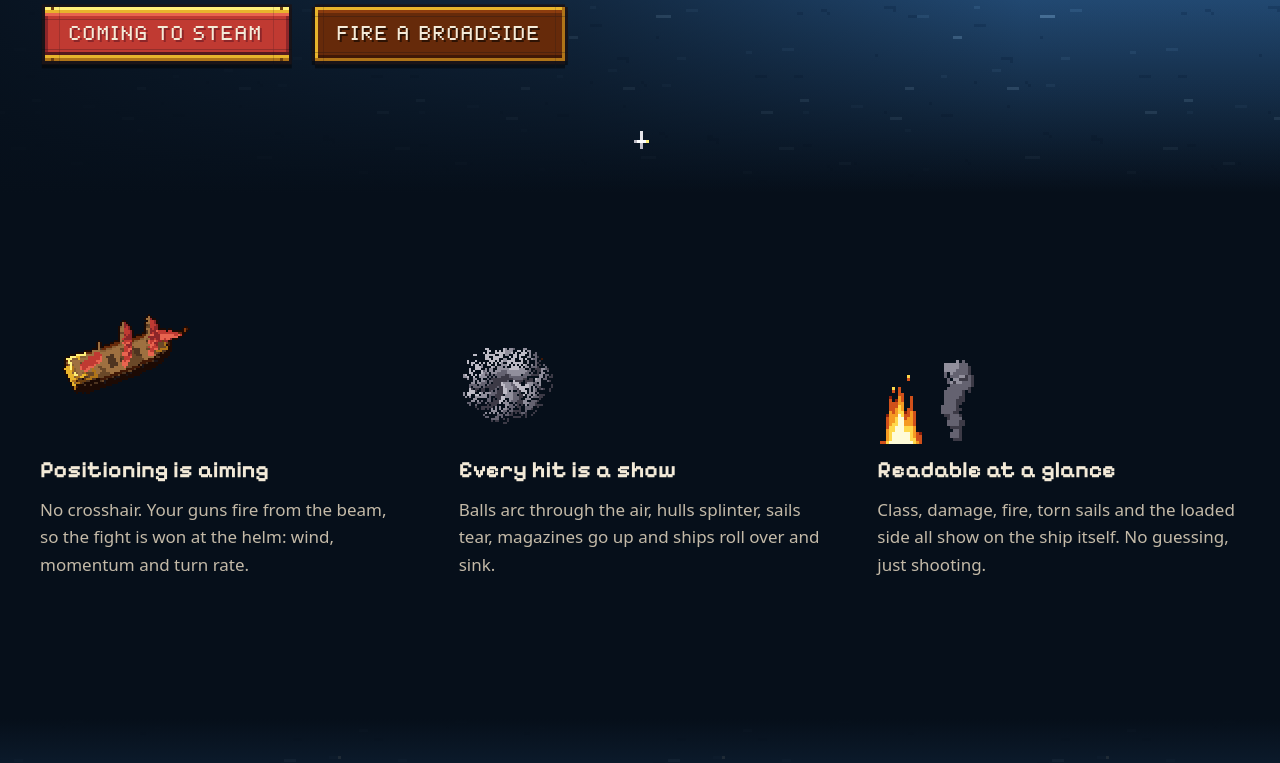
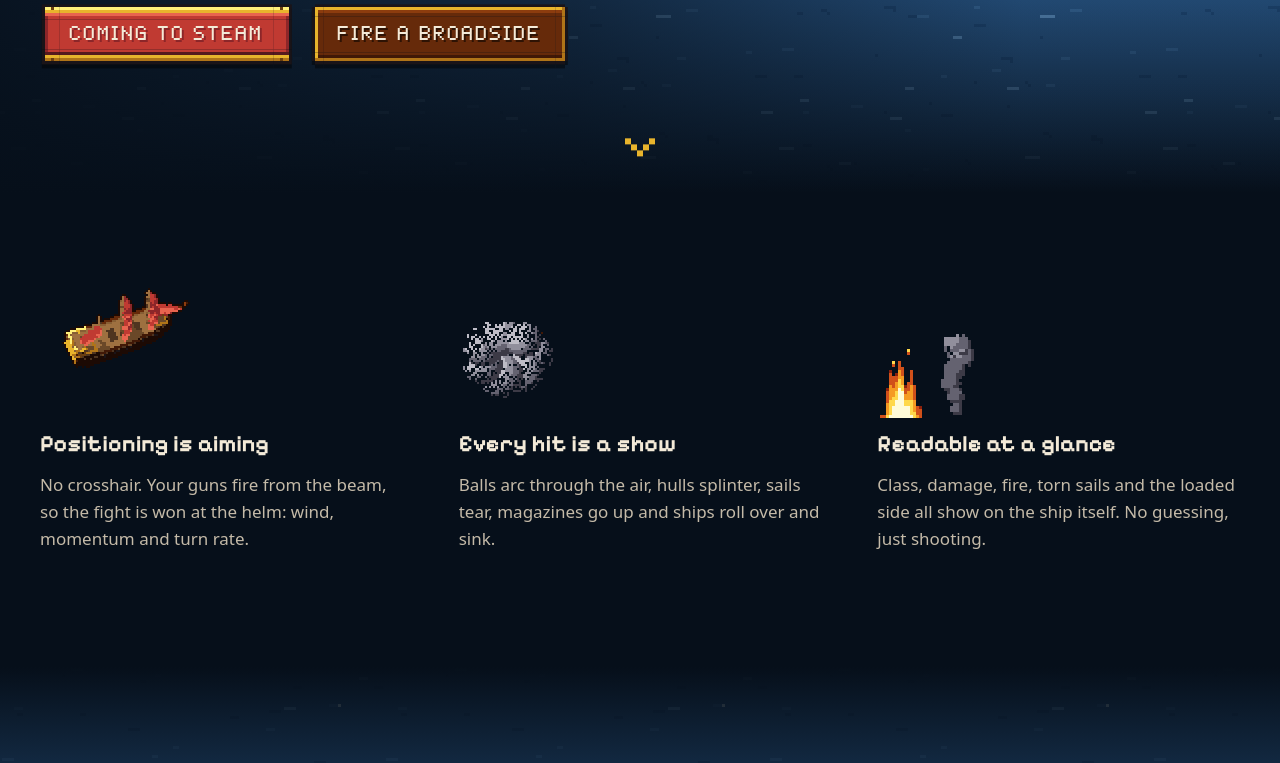
Before and after one commit to lukasgolino/age-of-boom-site, an Astro site: page / in a window 1280 px wide. Shown: the part 607-1370 px from the top of the page. Built offline with nearby package versions, Linux system fonts and the light colour scheme; Astro itself is replaced by a stand-in of ours.

Commit message:
Pixel scroll chevron, music bars at rest, tighter section spacing

```diff
--- a/src/components/Hero.astro
+++ b/src/components/Hero.astro
@@ -43,9 +43,7 @@ const hasVideo = fs.existsSync("public/video/loop_galleons.mp4");
     </div>
   </div>
 
-  <a class="scroll hud" href="#gameplay" aria-label="Scroll to gameplay">
-    <Sprite name="gull" scale={3} />
-  </a>
+  <a class="scroll" href="#gameplay" aria-label="Scroll to gameplay"><span></span></a>
 </header>
 
 <script>
@@ -290,8 +288,26 @@ const hasVideo = fs.existsSync("public/video/loop_galleons.mp4");
     position: absolute;
     left: 50%;
     bottom: 28px;
+    width: 30px;
+    height: 24px;
     transform: translateX(-50%);
-    animation: bob 2.4s ease-in-out infinite;
+    animation: bob 2.4s steps(6) infinite;
+  }
+
+  /* A 5x4 pixel chevron, 6px pixels. */
+  .scroll span {
+    position: absolute;
+    left: 0;
+    top: 0;
+    width: 6px;
+    height: 6px;
+    color: var(--gold);
+    background: currentColor;
+    box-shadow:
+      24px 0 0 currentColor,
+      6px 6px 0 currentColor,
+      18px 6px 0 currentColor,
+      12px 12px 0 currentColor;
   }
 
   @keyframes bob {
--- a/src/components/Nav.astro
+++ b/src/components/Nav.astro
@@ -160,8 +160,16 @@ const links = [
 
   .eq i {
     width: 4px;
+    height: 8px;
+    background: currentColor;
+  }
+
+  .eq i:nth-child(2) {
+    height: 14px;
+  }
+
+  .eq i:nth-child(3) {
     height: 4px;
-    background: currentColor;
   }
 
   .music[aria-pressed="true"] .eq i {
@@ -177,6 +185,9 @@ const links = [
   }
 
   @keyframes eq {
+    from {
+      height: 2px;
+    }
     to {
       height: 16px;
     }
--- a/src/styles/global.css
+++ b/src/styles/global.css
@@ -105,7 +105,7 @@ p {
 
 section {
   position: relative;
-  padding: clamp(80px, 11vw, 150px) 0;
+  padding: clamp(72px, 9vw, 120px) 0;
 }
 
 /* The game's HUD font (font_small, 5x7 on an 8px em). Crisp at multiples of 8px. */
```
